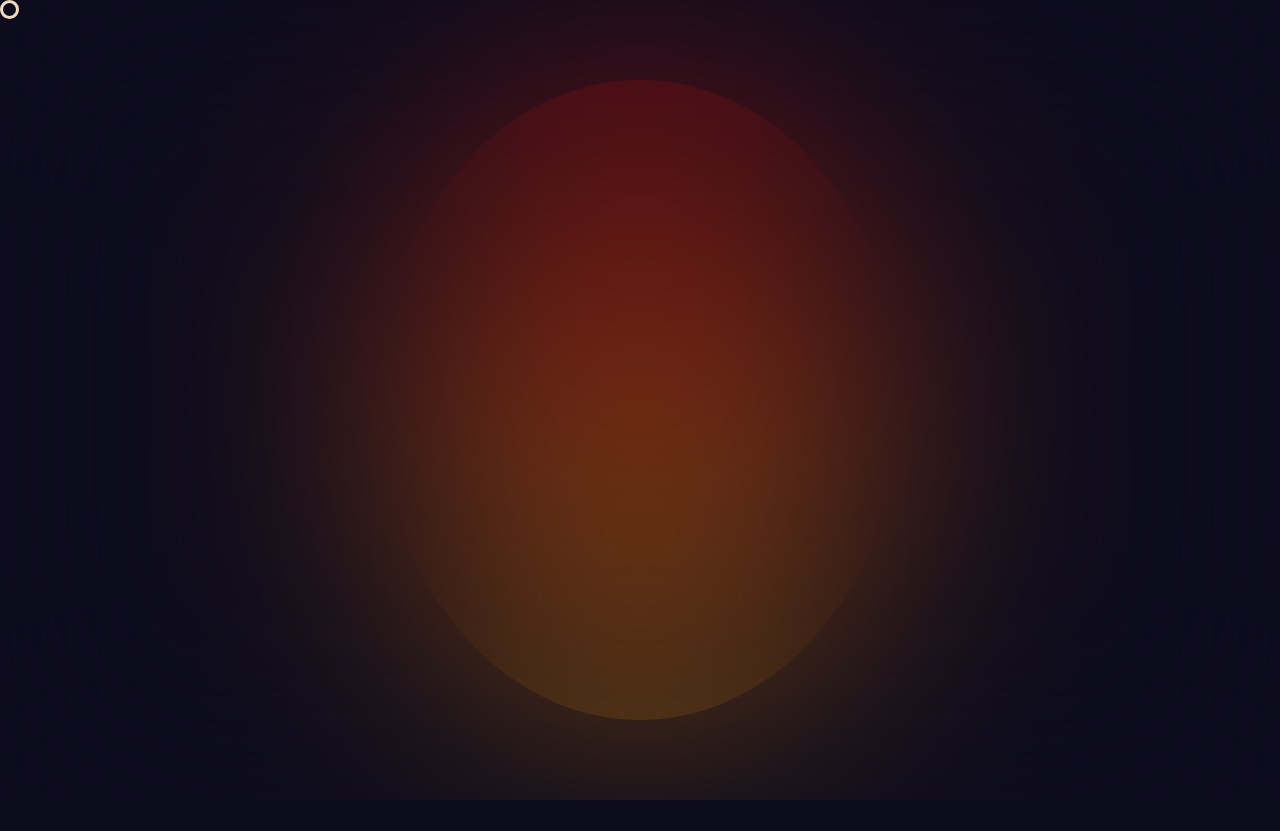
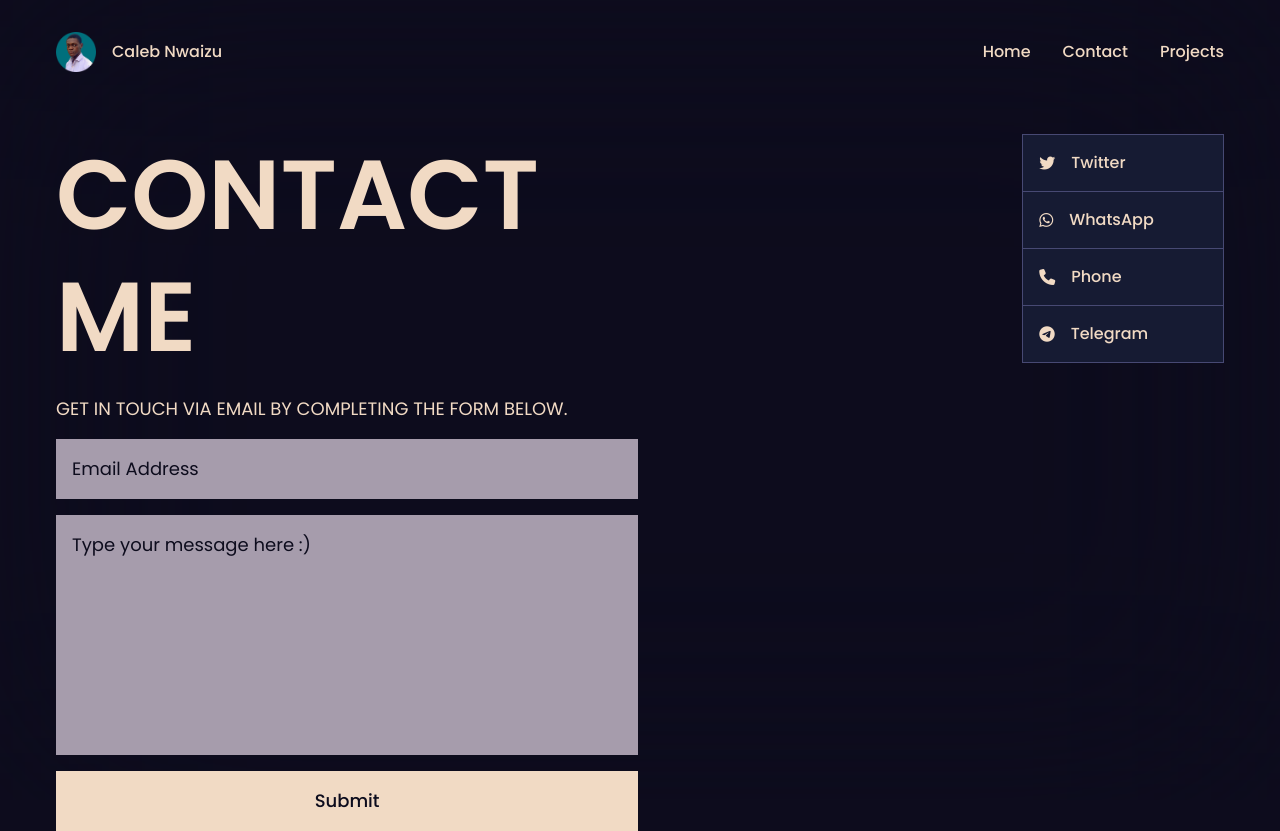
Before and after one commit to calebchris000/Portfolio, a Svelte app: page /contact in a window 1280 px wide. Before the commit the page ends 800 px from the top, so only its background shows below. Built offline with nearby package versions, Linux system fonts and the light colour scheme; a web font is replaced by a local one.

Commit message:
Add contact page

```diff
--- a/src/App.svelte
+++ b/src/App.svelte
@@ -7,6 +7,7 @@
     import { onMount } from "svelte";
     import About from "./pages/about.svelte";
     import Projects from "./pages/projects/projects.svelte";
+    import Contact from "./pages/contact/contact.svelte";
 
     export let url = "";
 </script>
@@ -15,8 +16,8 @@
     <main>
         <Route path="/" component={Greeting} />
         <Route path="/home" component={Home} />
-        <!-- <Route path="/about" component={About} /> -->
         <Route path="/projects" component={Projects} />
+        <Route path="/contact" component={Contact} />
     </main>
 </Router>
 
--- a/src/init/event.ts
+++ b/src/init/event.ts
@@ -12,6 +12,7 @@ function handleDownloadResume() {
 
 function handleKeyPress(e: KeyboardEvent) {
   e.preventDefault();
+
   const { key } = e;
   if (key.toUpperCase() === "R") {
     handleDownloadResume();
@@ -28,7 +29,14 @@ function handleKeyPress(e: KeyboardEvent) {
     setTimeout(() => {
       window.location.href = "/projects";
     }, 500);
+  } else if (key.toUpperCase() === "C") {
+    circleToHide();
+    setTimeout(() => {
+      window.location.href = "/contact";
+    }, 500);
   }
 }
 
-window.addEventListener("keypress", handleKeyPress);
+if (window.location.pathname !== "/contact") {
+  window.addEventListener("keypress", handleKeyPress);
+}
--- /dev/null
+++ b/src/pages/contact/contact.svelte
@@ -0,0 +1,75 @@
+<script lang="ts">
+    import Navbar from "../components/navbar.svelte";
+    import Form from "./form.svelte";
+
+    function handleContact(medium: string) {}
+</script>
+
+<main class="relative z-10 home">
+    <Navbar />
+
+    <section class="content px-8 xl:px-[7vh] text-secondary">
+        <div class="flex flex-col gap-4 text-lg">
+            <span
+                class="greet text-wrap text-4xl uppercase xl:text-[12.26vh] font-semibold leading-tight"
+                >CONTACT ME</span
+            >
+            <span class="uppercase"
+                >Get in touch via email by completing the form below.</span
+            >
+
+            <Form />
+        </div>
+        <div class="border h-fit border-accent-2 w-56">
+            <button
+                on:click={() => handleContact("twitter")}
+                class="bg-accent-1 border-b border-accent-2 transition-all contact text-secondary font-medium p-4 ps-4 w-full flex justify-start items-center gap-4"
+            >
+                <i class="fab fa-twitter"></i>
+                <span>Twitter </span>
+            </button>
+            <button
+                on:click={() => handleContact("whatsapp")}
+                class="bg-accent-1 border-b border-accent-2 transition-all contact text-secondary font-medium p-4 ps-4 w-full flex justify-start items-center gap-4"
+            >
+                <i class="fab fa-whatsapp"></i>
+                <span>WhatsApp </span>
+            </button>
+            <button
+                on:click={() => handleContact("phone")}
+                class="bg-accent-1 border-b border-accent-2 transition-all contact text-secondary font-medium p-4 ps-4 w-full flex justify-start items-center gap-4"
+            >
+                <i class="fas fa-phone"></i>
+                <span>Phone </span>
+            </button>
+            <button
+                on:click={() => handleContact("telegram")}
+                class="bg-accent-1 border-accent-2 transition-all contact text-secondary font-medium p-4 ps-4 w-full flex justify-start items-center gap-4"
+            >
+                <i class="fab fa-telegram"></i>
+                <span>Telegram </span>
+            </button>
+        </div>
+    </section>
+</main>
+
+<style>
+    .home {
+        font-family: "Poppins", sans-serif;
+    }
+    .content {
+        margin-top: 3.7vh;
+        color: var(--secondary-color);
+        display: flex;
+        justify-content: space-between;
+        gap: 30vw;
+    }
+
+    .content:hover {
+        @apply opacity-100;
+    }
+
+    .contact:hover {
+        @apply bg-accent-2;
+    }
+</style>
--- /dev/null
+++ b/src/pages/contact/form.svelte
@@ -0,0 +1,43 @@
+<script lang="ts">
+    let email: string = "";
+    let password: string = "";
+
+    function handleSubmit() {
+        // Handle form submission
+        console.log("Email:", email);
+        console.log("Password:", password);
+    }
+</script>
+
+<form class="flex flex-col gap-4" on:submit|preventDefault={handleSubmit}>
+    <input
+        class="w-full p-4 text-primary placeholder:text-primary outline-none px-4 bg-accent-3"
+        placeholder="Email Address"
+        type="email"
+        id="email"
+        bind:value={email}
+        required
+    />
+    <textarea
+        placeholder="Type your message here :)"
+        class="w-full text-primary placeholder:text-primary outline-none bg-accent-3 p-4 resize-none h-[30vh]"
+        name=""
+        id=""
+    ></textarea>
+    <button
+        class="bg-secondary relative submit text-primary p-4 font-medium"
+        type="submit">Submit</button
+    >
+</form>
+
+<style>
+    .submit::before {
+        content: "";
+        mix-blend-mode: difference;
+        @apply absolute inset-0 w-0 transition-all bg-white;
+    }
+
+    .submit:hover::before {
+        @apply w-full;
+    }
+</style>
--- a/src/pages/home.svelte
+++ b/src/pages/home.svelte
@@ -113,6 +113,12 @@
                         >W</span
                     >
                     <span style="text-wrap: nowrap;">My Works</span>
+                </div>
+                <div>
+                    <span style="font-weight: bold; color: var(--accent-color);"
+                        >C</span
+                    >
+                    <span style="text-wrap: nowrap;">Contact Me</span>
                 </div>
 
                 <div>
```
